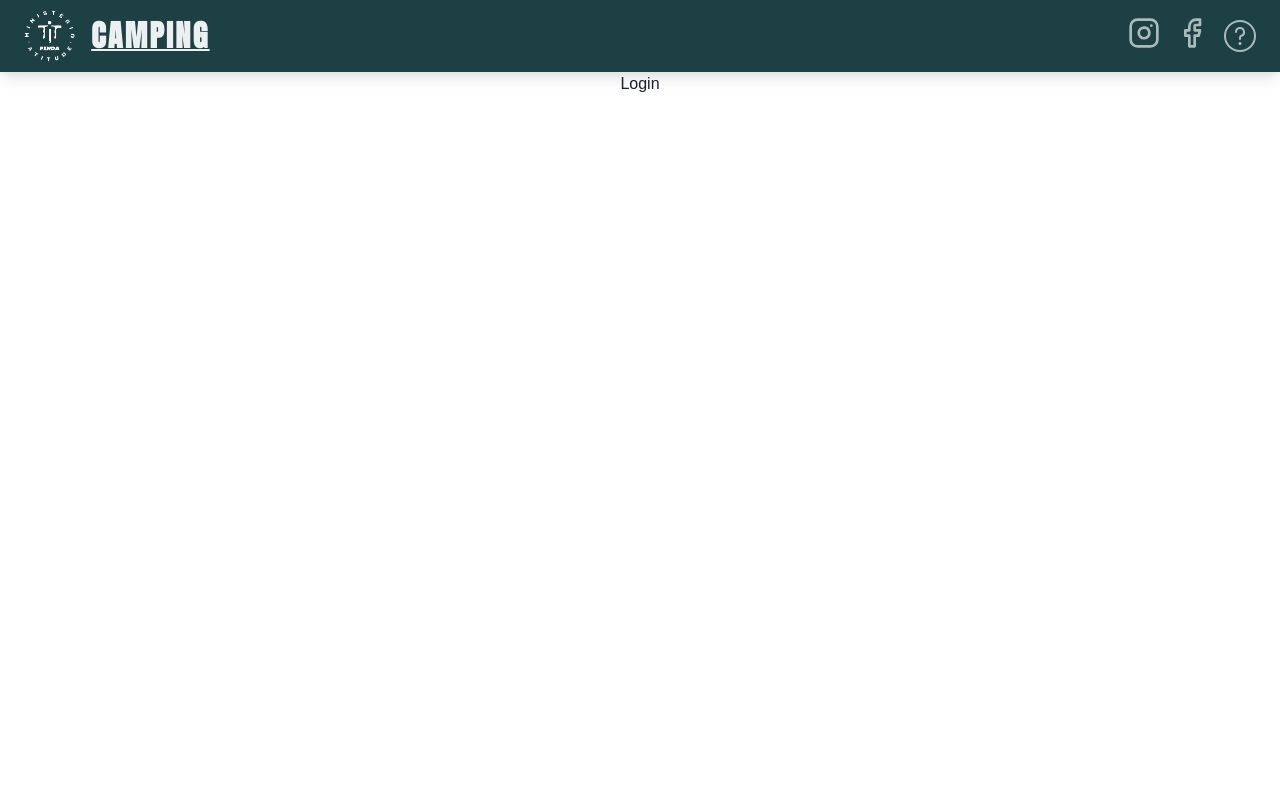
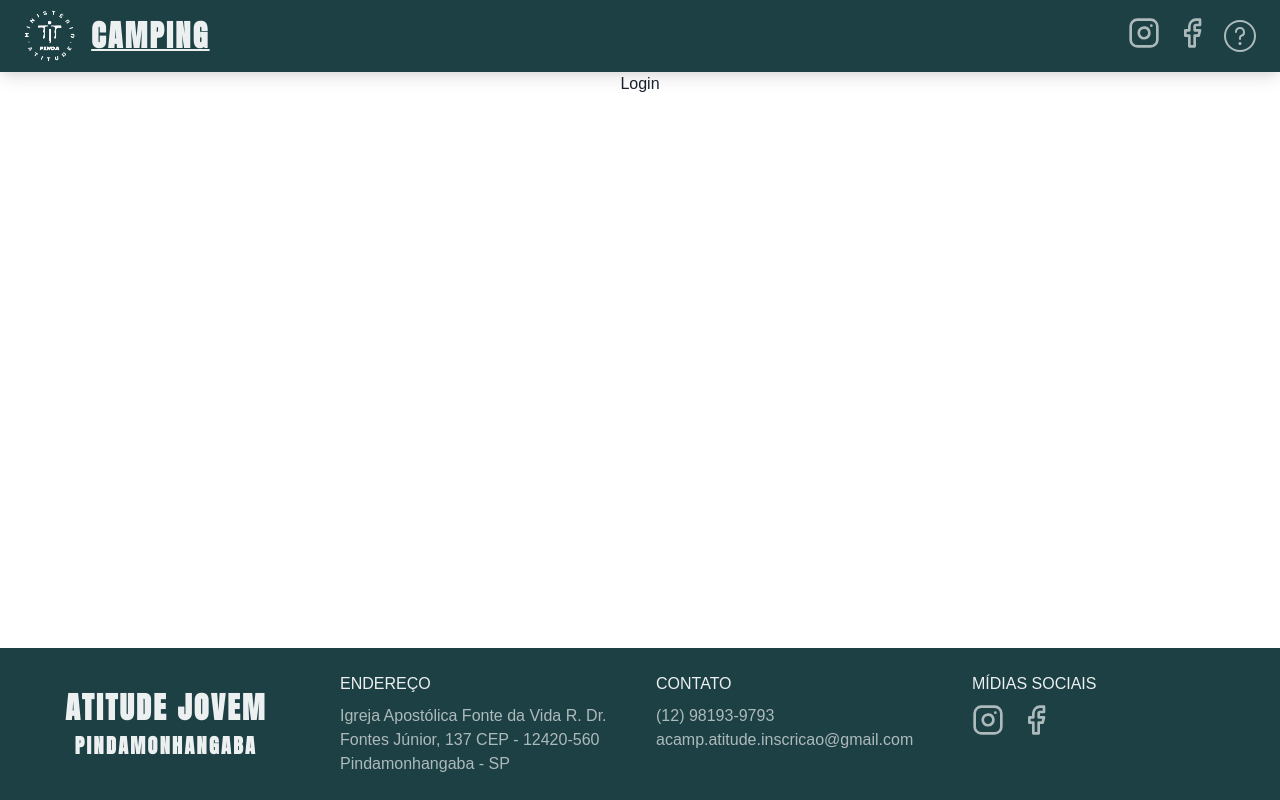
Before and after one commit to wellingtongmota/camping, a React (Vite) app: page /camping-fonte/login in a window 1280 px wide. Built offline with nearby package versions, Linux system fonts and the light colour scheme.

Commit message:
Adição Footer

```diff
--- a/src/App.jsx
+++ b/src/App.jsx
@@ -1,6 +1,7 @@
 import { Flex } from "@chakra-ui/react"
 import { Outlet } from "react-router-dom"
 import Navbar from "./components/navbar/Navbar"
+import Footer from "./components/footer/Footer"
 
 const App = () => {
   return (
@@ -12,7 +13,14 @@ const App = () => {
       overflowY='auto'
     >
       <Navbar />
-      <Outlet />
+
+      <Flex
+        flex={1}
+      >
+        <Outlet />
+      </Flex>
+
+      <Footer />
     </Flex>
   )
 }
--- /dev/null
+++ b/src/components/footer/Footer.jsx
@@ -0,0 +1,52 @@
+import { Flex, HStack, Heading, Icon, Link, VStack } from '@chakra-ui/react'
+import { LuFacebook, LuInstagram } from "react-icons/lu";
+import FooterSection from './FooterSection';
+
+const Footer = () => {
+  return (
+    <Flex
+      w='full'
+      flexDirection={['column', 'column', 'row']}
+      flexWrap='wrap'
+      bg='teal.900'
+      textColor='gray.50'
+      shadow='md'
+      p={6}
+      gap={[4, 8]}
+    >
+      <VStack
+        color='whiteAlpha.900'
+        textTransform='uppercase'
+        justify='center'
+        flex={1}
+      >
+        <Heading fontSize='3xl'>Atitude Jovem</Heading>
+        <Heading fontSize='xl'>Pindamonhangaba</Heading>
+      </VStack>
+
+      <FooterSection title='Endereço' flex={1}>
+        Igreja Apostólica Fonte da Vida
+        R. Dr. Fontes Júnior, 137
+        CEP - 12420-560
+        Pindamonhangaba - SP
+      </FooterSection>
+
+      <FooterSection title='Contato' flex={1}>
+        (12) 98193-9793 <br />
+        <Link href='mailto:acamp.atitude.inscricao@gmail.com' isExternal>
+          acamp.atitude.inscricao@gmail.com
+        </Link>
+      </FooterSection>
+
+      <FooterSection title='Mídias sociais' flex={1}>
+        <HStack spacing={4}>
+          <Link href='https://www.instagram.com/atitudepinda' isExternal ><Icon as={LuInstagram} boxSize={8} color='whiteAlpha.700' /></Link>
+          <Link href='https://www.facebook.com/atitudepinda' isExternal ><Icon as={LuFacebook} boxSize={8} color='whiteAlpha.700' /></Link>
+        </HStack>
+      </FooterSection>
+
+    </Flex>
+  )
+}
+
+export default Footer
--- /dev/null
+++ b/src/components/footer/FooterSection.jsx
@@ -0,0 +1,16 @@
+import { Box, Text, VStack } from '@chakra-ui/react'
+
+const FooterSection = (props) => {
+  return (
+    <VStack align='flex-start' {...props}>
+      <Text color='whiteAlpha.900' textTransform='uppercase'>
+        {props.title}
+      </Text>
+      <Box color='whiteAlpha.700' maxW='xs'>
+        {props.children}
+      </Box>
+    </VStack>
+  )
+}
+
+export default FooterSection
```
